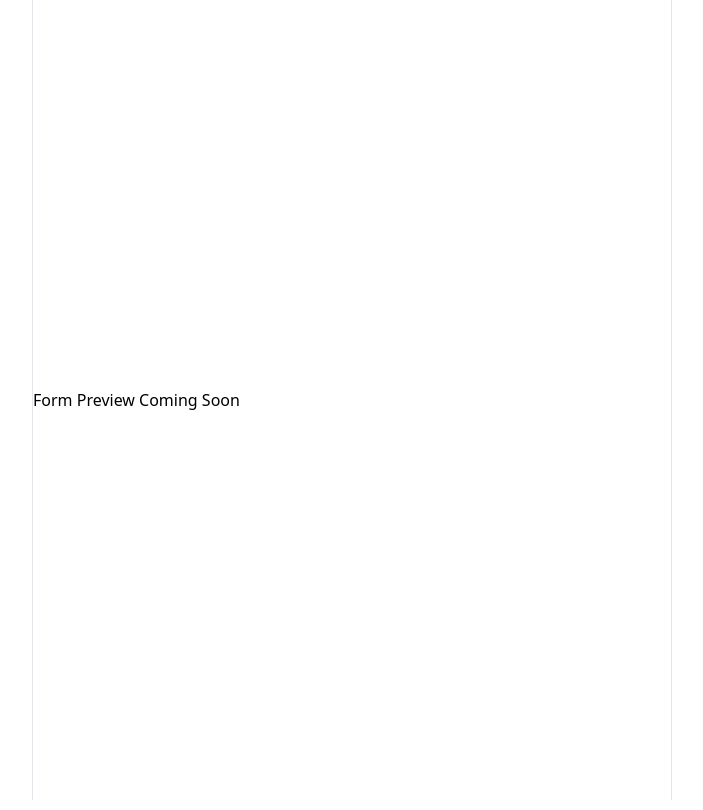
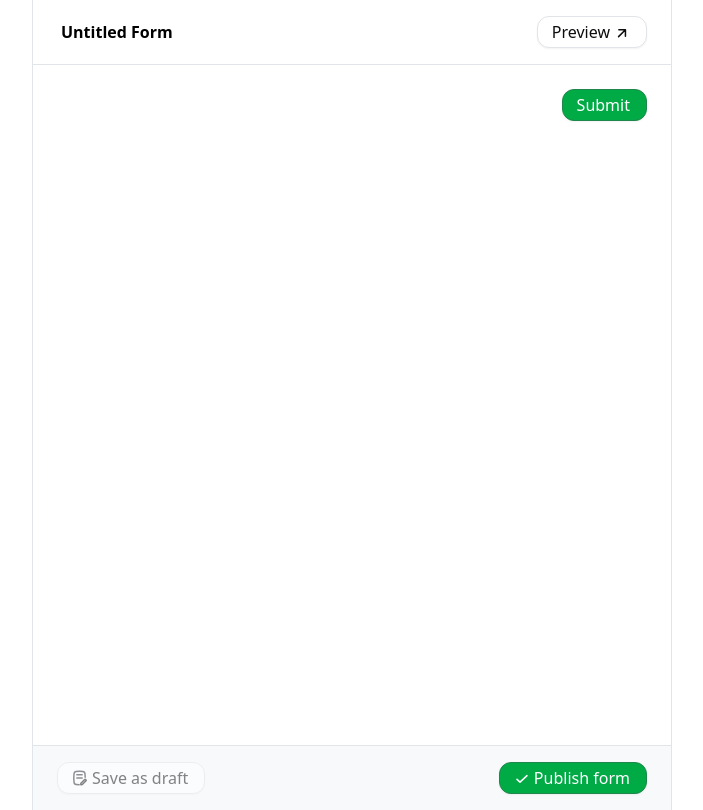
Before and after one commit to shreykoradia/peerlist-shrey, a Next.js app: page /form/1 in a window 1280 px wide. Shown: the whole page, without its empty margins (288-991 px from the left). Built offline with nearby package versions, Linux system fonts and the light colour scheme.

Commit message:
fixed published mode

```diff
--- a/package.json
+++ b/package.json
@@ -9,6 +9,7 @@
     "lint": "next lint"
   },
   "dependencies": {
+    "@radix-ui/react-progress": "^1.1.0",
     "@radix-ui/react-radio-group": "^1.2.1",
     "@radix-ui/react-select": "^2.1.2",
     "next": "15.0.4",
--- a/src/app/form/[formId]/page.tsx
+++ b/src/app/form/[formId]/page.tsx
@@ -8,11 +8,10 @@ export default function FormViewPage({
   params: { formId: string };
   searchParams?: { [key: string]: string };
 }) {
-  console.log({ params: params.formId, searchParams: searchParams?.mode });
+  // console.log({ params: params.formId, searchParams: searchParams?.mode });
   return (
     <Container>
-      <div> Form Preview Coming Soon</div>
-      {/* <FormPreview formId={params.formId} mode={searchParams?.mode || ""} /> */}
+      <FormPreview />
     </Container>
   );
 }
--- a/src/modules/form-builder/components/form-footer.tsx
+++ b/src/modules/form-builder/components/form-footer.tsx
@@ -14,6 +14,8 @@ function FormFooter() {
 
   const form = useFormStore((state) => state.form);
   const publishForm = useFormStore((state) => state.publishForm);
+  const toggleShowBanner = useFormStore((state) => state.toggleShowBanner);
+
   const isFormPublished = useFormStore(
     (state) => state.uiState.isFormPublished
   );
@@ -31,7 +33,17 @@ function FormFooter() {
           <DraftIcon />
           Save as draft
         </Button>
-        <Button variant={"default"} className="gap-1" onClick={publishForm}>
+        <Button
+          variant={"default"}
+          className="gap-1"
+          onClick={() => {
+            if (form.questions.length === 0) {
+              toggleShowBanner();
+              return;
+            }
+            publishForm();
+          }}
+        >
           <CheckIcon className={"mt-0.5"} />
           Publish form
         </Button>
--- a/src/modules/form-builder/components/form-header.tsx
+++ b/src/modules/form-builder/components/form-header.tsx
@@ -18,13 +18,12 @@ function FormHeader({ isPreviewMode = false }: FormHeaderProp) {
   const form = useFormStore((state) => state.form);
   const updateFormTitle = useFormStore((state) => state.updateFormTitle);
   const togglePreviewMode = useFormStore((state) => state.togglePreviewMode);
-
-  const [banner, setBanner] = useState<boolean>(false);
+  const showBanner = useFormStore((state) => state.uiState.showBanner);
+  const toggleShowBanner = useFormStore((state) => state.toggleShowBanner);
 
   const handlePreviewClick = () => {
     if (form.questions.length === 0) {
-      setBanner(!banner);
-      setTimeout(() => setBanner(false), 3000);
+      toggleShowBanner();
       return;
     }
     togglePreviewMode();
@@ -57,12 +56,12 @@ function FormHeader({ isPreviewMode = false }: FormHeaderProp) {
           <OpenIcon className="mt-0.5" />
         </Button>
       </div>
-      {banner ? (
+      {showBanner ? (
         <Banner
           variant={"error"}
           position={"top-right"}
-          bannerMessage="No questions added yet. Add questions to preview your form."
-          onClose={() => setBanner(!banner)}
+          bannerMessage="No questions added yet. Add questions to preview or publish your form."
+          onClose={() => toggleShowBanner()}
         />
       ) : null}
     </>
--- /dev/null
+++ b/src/modules/form-builder/components/form-publish-footer.tsx
@@ -0,0 +1,14 @@
+import { Button } from "@/shared/ui/button";
+import React from "react";
+
+function PlubishFormFooter() {
+  return (
+    <>
+      <div className="w-full border-t border-t-secondary-foreground flex justify-end px-6 py-4 bg-secondary">
+        <Button variant={"default"}>Submit</Button>
+      </div>
+    </>
+  );
+}
+
+export default PlubishFormFooter;
--- /dev/null
+++ b/src/modules/form-builder/components/form-publish-header.tsx
@@ -0,0 +1,35 @@
+"use client";
+
+import React from "react";
+
+import Label from "@/shared/ui/label";
+import { Progress } from "@/shared/ui/progress";
+
+function PublishedFormHeader() {
+  return (
+    <>
+      <div className="px-6 py-4 w-full border-b border-b-secondary-foreground flex items-center justify-between">
+        <Label
+          className="whitespace-nowrap"
+          variant={"header"}
+          weight={"semiBold"}
+          text="Submit form"
+        />
+        <div className="flex flex-col gap-2 items-end w-1/2">
+          <Label
+            variant={"subHeader"}
+            weight={"normal"}
+            className="whitespace-nowrap"
+            text="Form completeness - 50%"
+          />
+          <Progress
+            value={50}
+            className="w-full border border-secondary-foreground"
+          />
+        </div>
+      </div>
+    </>
+  );
+}
+
+export default PublishedFormHeader;
--- a/src/modules/form-viewer/components/form-preview.tsx
+++ b/src/modules/form-viewer/components/form-preview.tsx
@@ -1,11 +1,19 @@
+"use client";
+
+import React from "react";
+
+import clsx from "clsx";
+
 import FormFooter from "@/modules/form-builder/components/form-footer";
 import FormHeader from "@/modules/form-builder/components/form-header";
 import { QuestionEditorBody } from "@/modules/question-builder/components/question-editor";
+
 import { QUESTION_TYPE } from "@/shared/lib/constant";
 import { useFormStore } from "@/shared/store/form";
 import Label from "@/shared/ui/label";
-import clsx from "clsx";
-import React from "react";
+import PublishedFormHeader from "@/modules/form-builder/components/form-publish-header";
+import PlubishFormFooter from "@/modules/form-builder/components/form-publish-footer";
+import { Button } from "@/shared/ui/button";
 
 function FormPreview() {
   const uiState = useFormStore((state) => state.uiState);
@@ -19,7 +27,11 @@ function FormPreview() {
   };
   return (
     <>
-      <FormHeader isPreviewMode={uiState.isFormInPreview} />
+      {uiState.isFormPublished ? (
+        <PublishedFormHeader />
+      ) : (
+        <FormHeader isPreviewMode={uiState.isFormInPreview} />
+      )}
       <div className="h-[calc(100vh_-_7.5rem)] overflow-y-auto">
         <div className="p-6 h-full">
           <div className="flex flex-col gap-8">
@@ -56,10 +68,13 @@ function FormPreview() {
                 />
               </div>
             ))}
+            <div className="flex justify-end">
+              <Button variant={"default"}>Submit</Button>
+            </div>
           </div>
         </div>
       </div>
-      <FormFooter />
+      {!uiState.isFormPublished ? <FormFooter /> : null}
     </>
   );
 }
--- a/src/shared/ui/container.tsx
+++ b/src/shared/ui/container.tsx
@@ -1,6 +1,6 @@
 const Container: React.FC<{ children: React.ReactNode }> = ({ children }) => {
   return (
-    <div className="mx-auto flex flex-col justify-center border-y-0 border-x border-x-secondary-foreground max-w-screen-sm h-full">
+    <div className="mx-auto flex flex-col justify-center border-y-0 border-x border-x-secondary-foreground max-w-screen-sm">
       {children}
     </div>
   );
--- /dev/null
+++ b/src/shared/ui/progress.tsx
@@ -0,0 +1,27 @@
+"use client";
+
+import * as React from "react";
+import * as ProgressPrimitive from "@radix-ui/react-progress";
+import { cn } from "../lib/tailwind-merge";
+
+const Progress = React.forwardRef<
+  React.ElementRef<typeof ProgressPrimitive.Root>,
+  React.ComponentPropsWithoutRef<typeof ProgressPrimitive.Root>
+>(({ className, value, ...props }, ref) => (
+  <ProgressPrimitive.Root
+    ref={ref}
+    className={cn(
+      "relative h-1 w-full overflow-hidden rounded-full bg-primary",
+      className
+    )}
+    {...props}
+  >
+    <ProgressPrimitive.Indicator
+      className="h-full w-full flex-1 bg-accent transition-all"
+      style={{ transform: `translateX(-${100 - (value || 0)}%)` }}
+    />
+  </ProgressPrimitive.Root>
+));
+Progress.displayName = ProgressPrimitive.Root.displayName;
+
+export { Progress };
```
Also changed, not shown: 1 other file (tests, documents, lock files or other folders).
